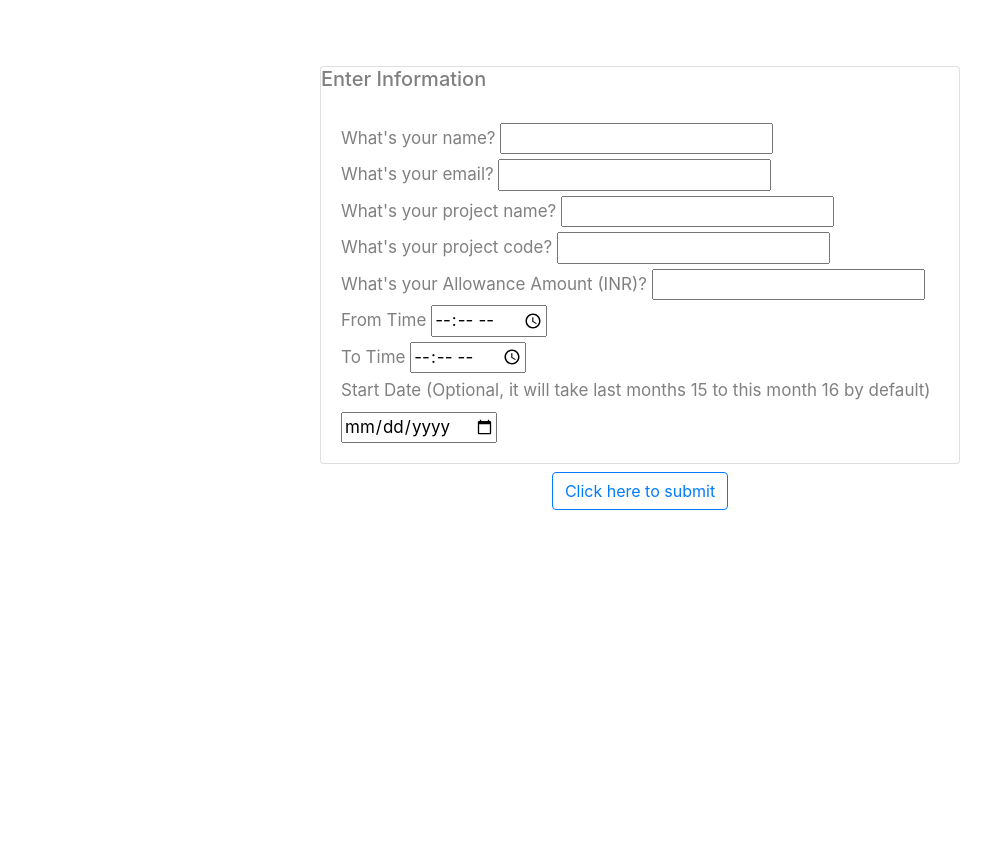
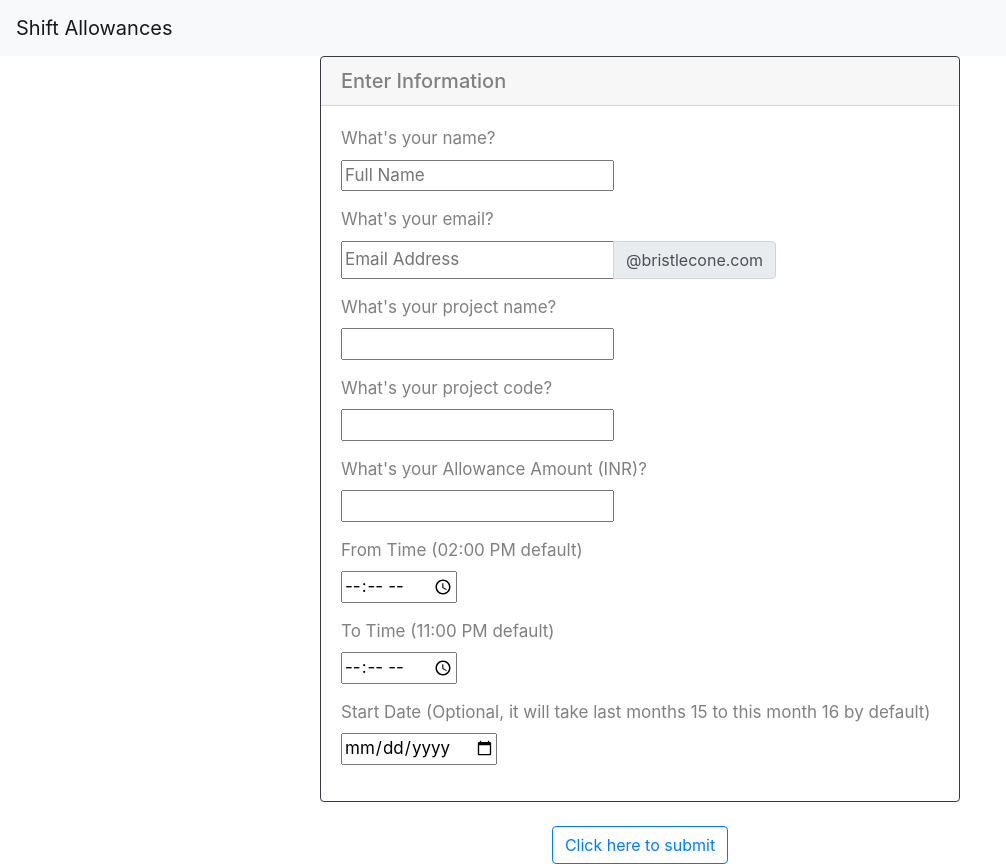
Before and after one commit to AdarshPawar29/shift-allowance, a React (Create React App) app: page / in a window 1280 px wide. Shown: the whole page, without its empty margins (0-1006 px from the left). Before the commit the page ends 820 px from the top, so only its background shows below. Built offline with nearby package versions, Linux system fonts and the light colour scheme.

Commit message:
added style

```diff
--- a/package.json
+++ b/package.json
@@ -8,6 +8,7 @@
     "@testing-library/react": "^12.1.2",
     "@testing-library/user-event": "^13.5.0",
     "bootstrap": "^5.1.3",
+    "bootstrap-icons": "^1.10.3",
     "file-saver": "^2.0.5",
     "react": "^17.0.2",
     "react-bootstrap": "^2.1.1",
--- a/src/App.js
+++ b/src/App.js
@@ -4,7 +4,6 @@ import CalendarDatePicker from "./components/CalendarDatePicker";
 function App() {
   return (
     <div className="App">
-      <header className="App-header">Shift Allowances</header>
       <CalendarDatePicker />
     </div>
   );
--- a/src/components/CalendarDatePicker.js
+++ b/src/components/CalendarDatePicker.js
@@ -21,6 +21,11 @@ function CalendarDatePicker() {
 
   return (
     <div>
+      <nav class="navbar navbar-light bg-light">
+        <a class="navbar-brand" href="#">
+          Shift Allowances
+        </a>
+      </nav>
       <div className="calender-and-input">
         <InformationInput
           getInfo={getInfo}
--- a/src/components/ExcelExport.js
+++ b/src/components/ExcelExport.js
@@ -20,8 +20,8 @@ const ExportExcel = ({ excelData, fileName, info }) => {
         "No. of Days": "1",
         "For Date (dd/mm/yyyy)": `${element.date}/${element.month}/${element.year}`,
         Day: `${getDayOfWeek(element.date, element.month, element.year)}`,
-        "From Time": "02:00 PM",
-        "To Time": "11:00 PM",
+        "From Time": `${info.fromTime ? info.fromTime : "02:00"}`,
+        "To Time": `${info.toTime ? info.toTime : "11:00"}`,
         "Allowance Amount (INR)": `${info.allowanceAmount}`,
       });
     });
--- a/src/components/InformationInput.js
+++ b/src/components/InformationInput.js
@@ -1,96 +1,115 @@
-import React, { useState } from "react";
+import React, { useState, useEffect } from "react";
 
 import { Card, Button } from "react-bootstrap";
-
 function InformationInput({ getInfo, handleSubmit }) {
-  const [value, setValue] = useState({
-    name: "",
-    email: "",
-    projectName: "",
-    projectCode: "",
-    allowanceAmount: "",
-    fromTime: "",
-    toTime: "",
-    startDate: "",
+  const [value, setValue] = useState(() => {
+    // getting stored value
+    const saved = localStorage.getItem("info");
+    const initialValue = JSON.parse(saved);
+    return initialValue || "";
   });
+  useEffect(() => {
+    localStorage.setItem("info", JSON.stringify(value));
+  }, [value]);
   const handleSubmitBtn = () => {
+    localStorage.setItem("info", JSON.stringify(value));
     handleSubmit();
     getInfo(value);
   };
   return (
     <div className="inputs-submit-btn">
-      <Card style={{ width: "40rem" }}>
-        <Card.Title>Enter Information</Card.Title>
+      <Card style={{ width: "40rem" }} className="card border-dark mb-3">
+        <h5 class="card-header">Enter Information</h5>
         <Card.Body>
           <label>What's your name? </label>{" "}
+          <div class="input-group mb-3">
             <input
               onChange={(e) => {
                 setValue({ ...value, name: e.target.value });
               }}
-            autoComplete="on"
+              value={value.name}
+              placeholder={"Full Name"}
             />
-          <br />
+          </div>
           <label>What's your email? </label>{" "}
+          <div class="input-group mb-3">
             <input
               onChange={(e) => {
-              setValue({ ...value, email: e.target.value });
+                setValue({
+                  ...value,
+                  email: `${e.target.value}@bristlecone.com`,
+                });
               }}
-            autoComplete="on"
+              value={value.email ? value.email.split("@")[0] : value.email}
+              placeholder="Email Address"
             />
-          <br />
+            <div class="input-group-append">
+              <span class="input-group-text" id="basic-addon2">
+                @bristlecone.com
+              </span>
+            </div>
+          </div>
           <label>What's your project name? </label>{" "}
+          <div class="input-group mb-3">
             <input
               onChange={(e) => {
                 setValue({ ...value, projectName: e.target.value });
               }}
-            autoComplete="on"
+              value={value.projectName}
             />
-          <br />
+          </div>
           <label>What's your project code? </label>{" "}
+          <div class="input-group mb-3">
             <input
               onChange={(e) => {
                 setValue({ ...value, projectCode: e.target.value });
               }}
-            autoComplete="on"
+              value={value.projectCode}
             />
-          <br />
+          </div>
           <label>What's your Allowance Amount (INR)? </label>{" "}
+          <div class="input-group mb-3">
             <input
               onChange={(e) => {
                 setValue({ ...value, allowanceAmount: e.target.value });
               }}
-            autoComplete="on"
+              value={value.allowanceAmount}
             />
-          <br />
-          <label>From Time </label>{" "}
+          </div>
+          <label>From Time (02:00 PM default) </label>{" "}
+          <div class="input-group mb-3">
             <input
               onChange={(e) => {
                 setValue({ ...value, fromTime: e.target.value });
               }}
-            autoComplete="on"
               type={"time"}
+              value={value.fromTime}
             />
-          <br />
-          <label>To Time </label>{" "}
+          </div>
+          <label>To Time (11:00 PM default)</label>{" "}
+          <div class="input-group mb-3">
             <input
               onChange={(e) => {
                 setValue({ ...value, toTime: e.target.value });
               }}
-            autoComplete="on"
               type={"time"}
+              value={value.toTime}
             />
+          </div>
           <label>
             Start Date (Optional, it will take last months 15 to this month 16
             by default){" "}
           </label>{" "}
+          <div class="input-group mb-3">
             <input
               id="startDate"
               onChange={(e) => {
                 setValue({ ...value, startDate: e.target.value });
               }}
-            autoComplete="on"
               type={"date"}
+              value={value.startDate}
             />
+          </div>
         </Card.Body>
       </Card>
       <Button
```
Also changed, not shown: .pnp.cjs, 1 other file (tests, documents, lock files or other folders). Lines whose indentation alone changed are shown as unchanged.
